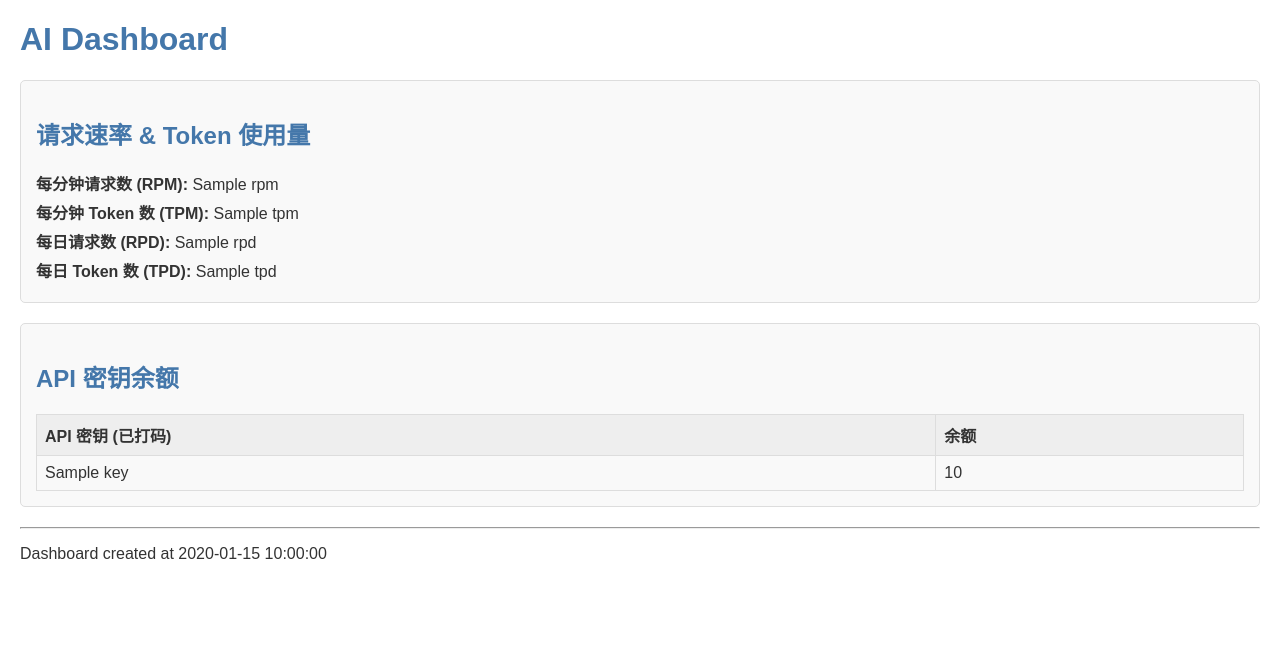
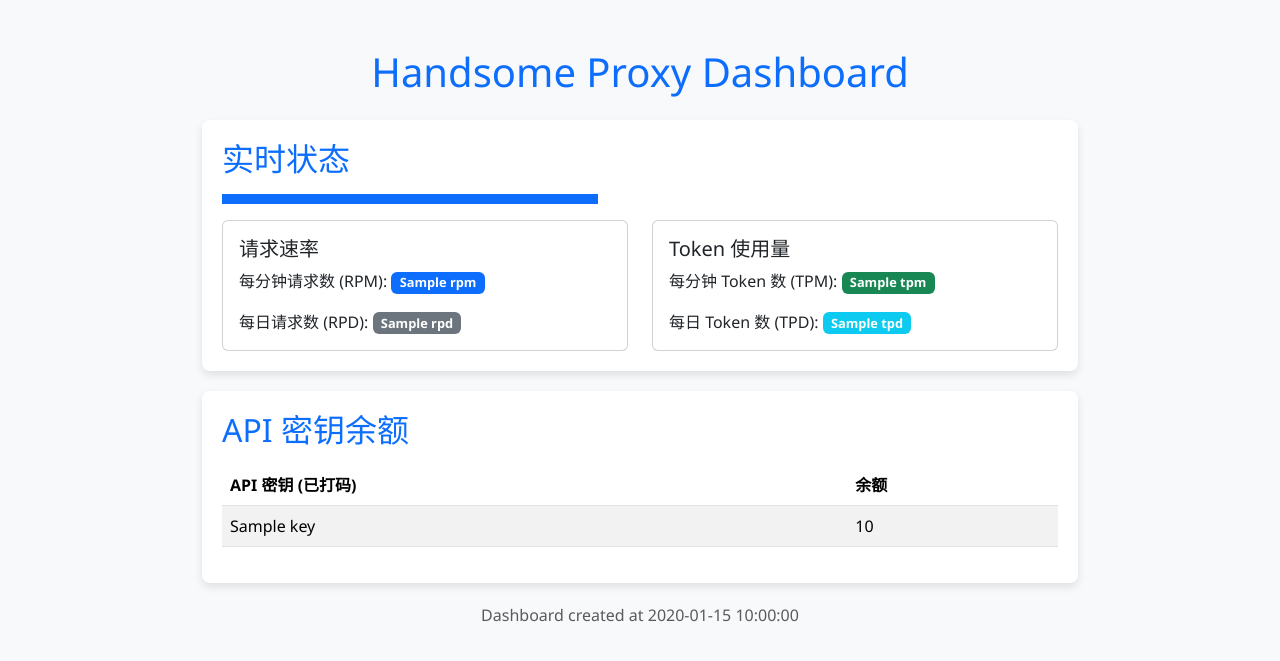
Before and after one commit to linli-x/openrouter, a Python web app: template templates/index.html in a window 1280 px wide. Shown: the top 661 px of the page. Run offline with Jinja, Linux system fonts and the light colour scheme; the template is opened without the code that fills it: most values are stand-ins (such as "Sample title", 1, 10 or a date in 2020).

Commit message:
Update index.html

```diff
--- a/templates/index.html
+++ b/templates/index.html
@@ -2,32 +2,110 @@
 <html lang="zh-CN">
 <head>
     <meta charset="UTF-8">
-    <title>AI Dashboard</title>
+    <meta name="viewport" content="width=device-width, initial-scale=1.0">
+    <title>Handsome Proxy Dashboard</title>
+    <link href="https://cdn.jsdelivr.net/npm/bootstrap@5.3.3/dist/css/bootstrap.min.css" rel="stylesheet">
     <style>
-        body { font-family: Arial, sans-serif; margin: 20px; color: #333; }
-        h1, h2 { color: #4477AA; }
-        .dashboard-section { margin-bottom: 20px; padding: 15px; border: 1px solid #ddd; border-radius: 5px; background-color: #f9f9f9; }
-        .metrics p { margin: 5px 0; }
-        .key-balances-table { width: 100%; border-collapse: collapse; margin-top: 10px; }
-        .key-balances-table th, .key-balances-table td { border: 1px solid #ddd; padding: 8px; text-align: left; }
-        .key-balances-table th { background-color: #eee; }
-        .key-balances-table tbody tr:nth-child(even) { background-color: #f2f2f2; }
+        body {
+            font-family: 'Segoe UI', Tahoma, Geneva, Verdana, sans-serif;
+            background-color: #f8f9fa;
+        }
+
+        .container {
+            max-width: 900px;
+        }
+
+        h1,
+        h2 {
+            color: #0d6efd;
+        }
+
+        .dashboard-section {
+            margin-bottom: 20px;
+            padding: 20px;
+            border-radius: 8px;
+            background-color: #fff;
+            box-shadow: 0 4px 8px rgba(0, 0, 0, 0.1);
+        }
+
+        .metrics p {
+            margin-bottom: 0.5rem;
+        }
+
+        .key-balances-table {
+            width: 100%;
+            border-collapse: collapse;
+            margin-top: 10px;
+        }
+
+        .key-balances-table th,
+        .key-balances-table td {
+            border: 1px solid #dee2e6;
+            padding: 8px;
+            text-align: left;
+        }
+
+        .key-balances-table th {
+            background-color: #e9ecef;
+        }
+
+        .key-balances-table tbody tr:nth-child(even) {
+            background-color: #f8f9fa;
+        }
+
+        .badge {
+            font-size: 0.8rem;
+        }
+
+        .text-muted {
+            color: #6c757d;
+        }
+        .loading-bar {
+            height: 10px;
+            background-color: #0d6efd;
+            animation: progress-animation 2s infinite linear;
+        }
+
+        @keyframes progress-animation {
+            0% { width: 0%; }
+            50% { width: 75%; }
+            100% { width: 100%; }
+        }
     </style>
 </head>
+
 <body>
-    <h1>AI Dashboard</h1>
+    <div class="container mt-5">
+        <h1 class="text-center mb-4">Handsome Proxy Dashboard</h1>
 
-    <section class="dashboard-section metrics">
-        <h2>请求速率 & Token 使用量</h2>
-        <p><strong>每分钟请求数 (RPM):</strong> {{ rpm }}</p>
-        <p><strong>每分钟 Token 数 (TPM):</strong> {{ tpm }}</p>
-        <p><strong>每日请求数 (RPD):</strong> {{ rpd }}</p>
-        <p><strong>每日 Token 数 (TPD):</strong> {{ tpd }}</p>
+        <section class="dashboard-section">
+            <h2 class="mb-3">实时状态</h2>
+             <div class="loading-bar mb-3"></div>
+            <div class="row">
+                <div class="col-md-6">
+                    <div class="card">
+                        <div class="card-body">
+                            <h5 class="card-title">请求速率</h5>
+                            <p class="card-text">每分钟请求数 (RPM): <span class="badge bg-primary">{{ rpm }}</span></p>
+                            <p class="card-text">每日请求数 (RPD): <span class="badge bg-secondary">{{ rpd }}</span></p>
+                        </div>
+                    </div>
+                </div>
+                <div class="col-md-6">
+                    <div class="card">
+                        <div class="card-body">
+                            <h5 class="card-title">Token 使用量</h5>
+                            <p class="card-text">每分钟 Token 数 (TPM): <span class="badge bg-success">{{ tpm }}</span></p>
+                            <p class="card-text">每日 Token 数 (TPD): <span class="badge bg-info">{{ tpd }}</span></p>
+                        </div>
+                    </div>
+                </div>
+            </div>
         </section>
 
-    <section class="dashboard-section key-balances">
-        <h2>API 密钥余额</h2>
-        <table class="key-balances-table">
+        <section class="dashboard-section">
+            <h2 class="mb-3">API 密钥余额</h2>
+            <table class="table table-striped table-hover">
                 <thead>
                     <tr>
                         <th>API 密钥 (已打码)</th>
@@ -42,13 +120,18 @@
                     </tr>
                     {% endfor %}
                     {% if not key_balances %}
-                <tr><td colspan="2">没有可用的 API 密钥信息。</td></tr>
+                    <tr>
+                        <td colspan="2">没有可用的 API 密钥信息。</td>
+                    </tr>
                     {% endif %}
                 </tbody>
             </table>
         </section>
 
-    <hr>
-    <p>Dashboard created at {{ now }}</p>
+        <p class="text-muted text-center">Dashboard created at {{ now }}</p>
+    </div>
+
+    <script src="https://cdn.jsdelivr.net/npm/bootstrap@5.3.3/dist/js/bootstrap.bundle.min.js"></script>
 </body>
+
 </html>
```
Lines whose indentation alone changed are shown as unchanged.
